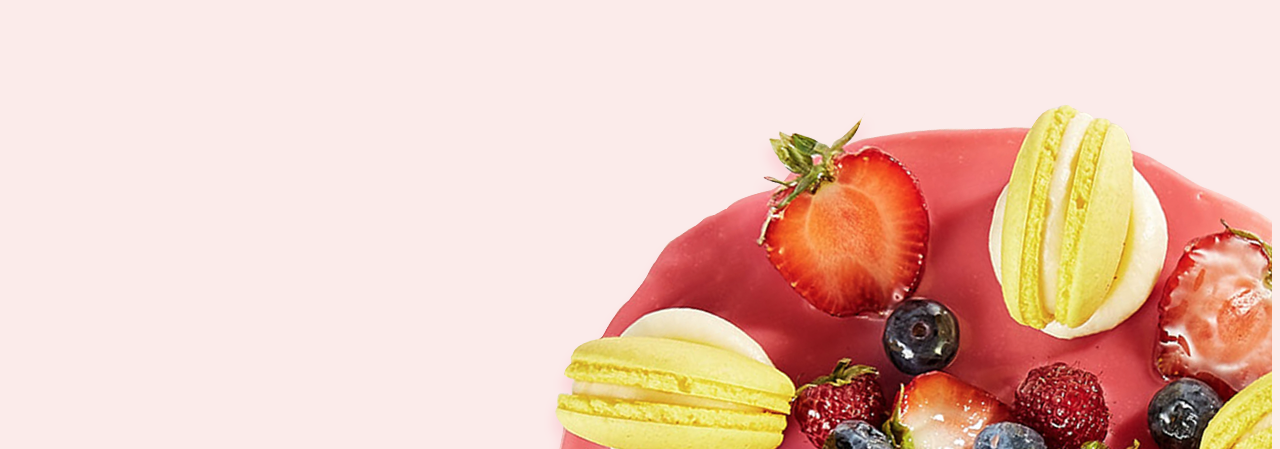
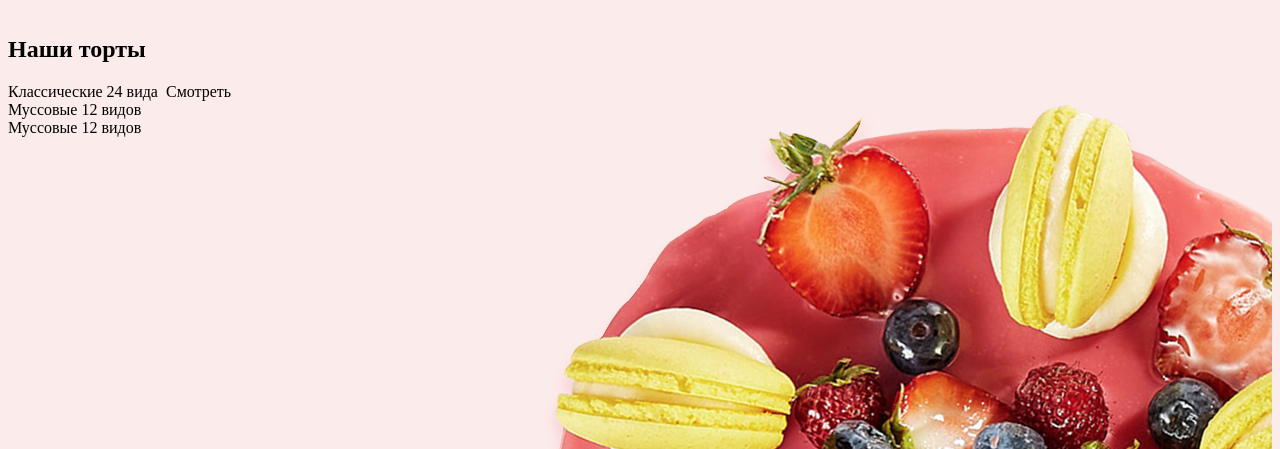
Before and after one commit to ilyaalyabev00/ilyaalyabev00.github.io, a website: page app/index.html in a window 1280 px wide. Shown: the part 351-800 px from the top of the page. Drawn offline with nearby package versions, Linux system fonts and the light colour scheme.

Commit message:
add nashi tortiki

```diff
--- a/app/index.html
+++ b/app/index.html
@@ -17,7 +17,7 @@
 
 			<ul>
 				<li class="menu"> <a href="#">НАШИ ТОРТЫ</a></li>
-				<li class="menu active"><a href="#">ИНДИВИДУАЛЬНЫЙ ЗАКАЗ</a></li>
+				<li class="menu active"><a href="https://vk.com/id268012155">ИНДИВИДУАЛЬНЫЙ ЗАКАЗ</a></li>
 				<li class="menu"><a href="#">ОТЗЫВЫ</a></li>
 				<li class="menu"><a href="#">О НАС</a></li>
 				<li class="menu"><a href="#">КАК ЗАКАЗАТЬ</a></li>
@@ -44,6 +44,7 @@
 		</div>
 
 		<div class="pomoh">
+
 			<div class="ingridient">
 				<img src="" alt="" class="ingridient1">
 				<span class="ingridient2"></span>
@@ -52,6 +53,8 @@
 			<div class="dostavka">
 				<img src="" alt="" class="dostavka1">
 				<span class="dostavka2"></span>
+			</div>
+
 		</div>
 
 		<div class="icon-top">
@@ -65,10 +68,39 @@
 
 			</div>
 
+		</div>
 
+		<div class="nashitorti">
+
+			<h2>Наши торты</h2>
+			<!-- Обрати внимание -->
+			<div class="classicheskie">
+
+				<span class="classic">Классические</span>
+				<span class="vid24">24 вида</span>
+				<img src="" alt="" class="imgclassic">
+				<span class="smotretclassic">Смотреть</span>
+				<img src="" alt="" class="strelochkaclassic">
 
 			</div>
 
+			<div class="mussovie">
+
+				<span class="muss">Муссовые</span>
+				<span class="vid12">12 видов</span>
+				<img src="" alt="" class="imgmuss">
+				<img src="" alt="" class="strelochkamuss">
+
+			</div>
+
+			<div class="svadebnie">
+
+				<span class="svdb">Муссовые</span>
+				<span class="vid12">12 видов</span>
+				<img src="" alt="" class="imgmuss">
+				<img src="" alt="" class="strelochkamuss">
+
+			</div>
 
 		</div>
 
```
Lines whose indentation alone changed are shown as unchanged.
